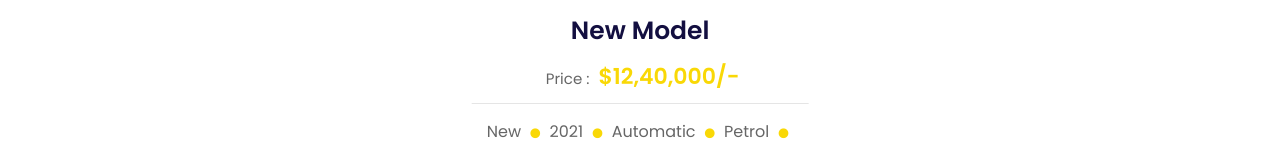
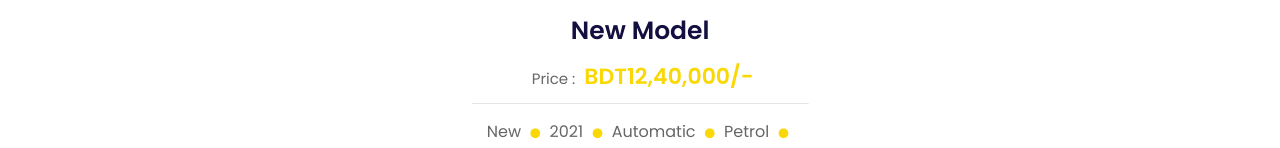
Before and after one commit to siddiqui3035/m-h-corporation, a plain HTML site: page index.html in a window 1280 px wide. Shown: the part 1133-1281 px from the top of the page. Drawn offline with nearby package versions, Linux system fonts and the light colour scheme.

Commit message:
Update index.html
chahnge

```diff
--- a/index.html
+++ b/index.html
@@ -116,7 +116,7 @@
                 <img src="image/vehicle-1.png" alt="">
                 <div class="content">
                     <h3>new model</h3>
-                    <div class="price"> <span>price : </span> $12,40,000/- </div>
+                    <div class="price"> <span>price : </span> BDT12,40,000/- </div>
                     <p>
                         new
                         <span class="fas fa-circle"></span> 2021
```
